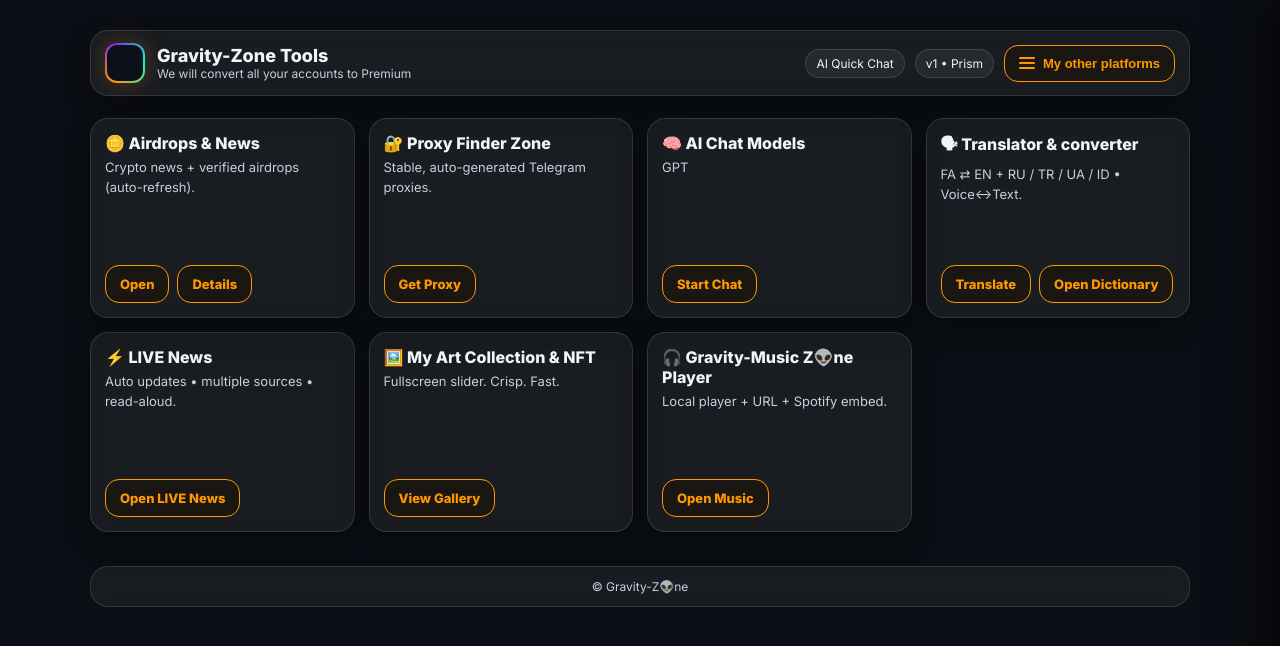
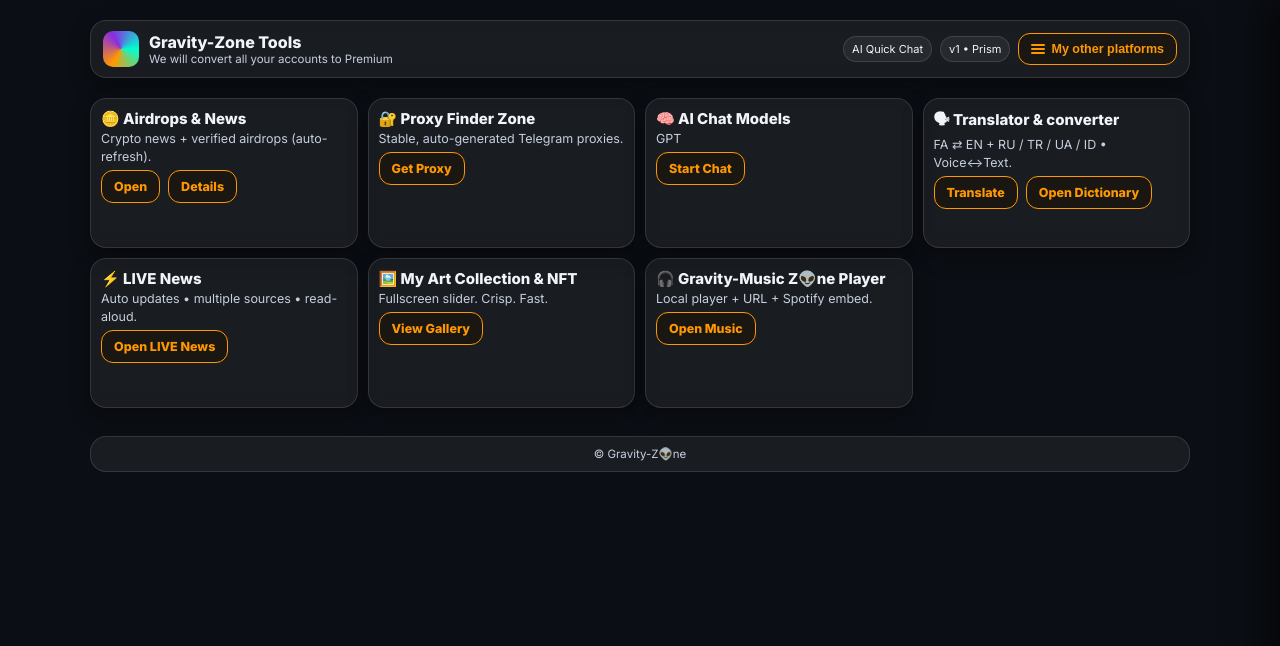
Before and after one commit to gravityzonehub/gravity-tools, a plain HTML site: page index.html in a window 1280 px wide. Drawn offline with Linux system fonts and the light colour scheme.

Commit message:
Update index.html

```diff
--- a/index.html
+++ b/index.html
@@ -9,7 +9,7 @@
     :root{
       --bg:#0b0e14; --text:#f2f5f8; --hint:#c7d0df;
       --panel:rgba(255,255,255,.06); --stroke:rgba(255,255,255,.12);
-      --accent:#ff9800; --r:18px; --shadow:0 10px 28px rgba(0,0,0,.35);
+      --accent:#ff9800; --r:16px; --shadow:0 8px 20px rgba(0,0,0,.35);
     }
     *{box-sizing:border-box}
     html,body{
@@ -17,73 +17,69 @@
       font-family:'Inter',system-ui,-apple-system,Segoe UI,Roboto,Arial,sans-serif
     }
     a{text-decoration:none;color:inherit}
-    .wrap{min-height:100%;display:flex;flex-direction:column;align-items:center;gap:16px;padding:20px}
-    .row{display:flex;align-items:center;gap:10px;flex-wrap:wrap}
+    .wrap{min-height:100%;display:flex;flex-direction:column;align-items:center;gap:14px;padding:14px}
+    .row{display:flex;align-items:center;gap:8px;flex-wrap:wrap}
 
     .header{
-      width:min(1100px,95%);margin-top:10px;padding:12px 14px;border-radius:var(--r);
-      background:var(--panel);border:1px solid var(--stroke);backdrop-filter:blur(10px);
-      box-shadow:var(--shadow);display:flex;align-items:center;justify-content:space-between;gap:12px
+      width:min(1100px,95%);margin-top:6px;padding:10px 12px;border-radius:var(--r);
+      background:var(--panel);border:1px solid var(--stroke);backdrop-filter:blur(8px);
+      box-shadow:var(--shadow);display:flex;align-items:center;justify-content:space-between;gap:10px
     }
-    .brand{display:flex;align-items:center;gap:12px}
-    .disc{width:40px;height:40px;border-radius:12px;background:conic-gradient(from 210deg, var(--accent), #8a2be2, #00ffd0, var(--accent));position:relative;box-shadow:0 0 22px rgba(255,152,0,.25)}
-    .disc:after{content:"";position:absolute;inset:2px;border-radius:10px;background:#0c1119}
-    .title{font-weight:800;font-size:18px}
-    .sub{color:var(--hint);font-size:12px}
-    .badge{padding:6px 10px;border-radius:999px;background:rgba(255,255,255,.06);border:1px solid var(--stroke);font-size:12px}
+    .brand{display:flex;align-items:center;gap:10px}
+    .disc{width:36px;height:36px;border-radius:10px;background:conic-gradient(from 210deg, var(--accent), #8a2be2, #00ffd0, var(--accent))}
+    .title{font-weight:800;font-size:16px}
+    .sub{color:var(--hint);font-size:11.5px}
+    .badge{padding:5px 8px;border-radius:999px;background:rgba(255,255,255,.06);border:1px solid var(--stroke);font-size:11px}
 
-    .grid{
-      width:min(1100px,95%);display:grid;gap:14px;margin:6px 0 18px;
-      grid-template-columns:repeat(auto-fit,minmax(260px,1fr))
-    }
+    .grid{width:min(1100px,95%);display:grid;gap:10px;margin:6px 0 14px;grid-template-columns:repeat(auto-fit,minmax(250px,1fr))}
     .card{
       position:relative;overflow:hidden;border-radius:var(--r);background:var(--panel);
-      border:1px solid var(--stroke);backdrop-filter:blur(8px);box-shadow:var(--shadow);
-      padding:14px;transition:transform .18s ease;display:flex;flex-direction:column;min-height:200px
+      border:1px solid var(--stroke);backdrop-filter:blur(6px);box-shadow:var(--shadow);
+      padding:10px;display:flex;flex-direction:column;min-height:150px;transition:transform .15s ease
     }
-    .card:hover{transform:translateY(-3px)}
-    .card h3{margin:0 0 4px;font-size:16px;font-weight:800}
-    .card p{margin:0;color:var(--hint);font-size:13px;line-height:1.55}
-    .actions{margin-top:auto;display:flex;gap:8px;flex-wrap:wrap}
+    .card:hover{transform:translateY(-2px)}
+    .card h3{margin:0 0 2px;font-size:15px;font-weight:800}
+    .card p{margin:0;color:var(--hint);font-size:12.5px;line-height:1.45}
+    .actions{margin-top:4px;display:flex;gap:8px;flex-wrap:wrap}
 
-    /* === ONE STYLE FOR ALL BUTTONS === */
+    /* --- Buttons (unified style) --- */
     .btn{
-      display:inline-flex;align-items:center;justify-content:center;gap:8px;
-      padding:10px 14px;border-radius:14px;
+      display:inline-flex;align-items:center;justify-content:center;gap:6px;
+      padding:8px 12px;border-radius:12px;
       background:#1a1713;border:1px solid var(--accent);color:var(--accent);
-      font-weight:800;font-size:13px;cursor:pointer;
+      font-weight:700;font-size:12.5px;cursor:pointer;
       transition:transform .08s ease, box-shadow .2s ease, background .2s ease
     }
     .btn:hover{background:#211c17;box-shadow:0 0 10px rgba(255,152,0,.25)}
-    .btn:active{transform:translateY(1px) scale(.99)}
+    .btn:active{transform:translateY(1px) scale(.98)}
 
-    /* Hamburger styled like btn */
+    /* --- Hamburger same as btn --- */
     .hambtn{
-      display:inline-flex;align-items:center;gap:8px;
-      padding:10px 14px;border-radius:14px;
+      display:inline-flex;align-items:center;gap:6px;
+      padding:8px 12px;border-radius:12px;
       background:#1a1713;border:1px solid var(--accent);color:var(--accent);
-      font-weight:800;font-size:13px;cursor:pointer;
+      font-weight:700;font-size:12.5px;cursor:pointer
     }
-    .hambtn .bars{width:16px;height:12px;position:relative}
+    .hambtn .bars{width:14px;height:10px;position:relative}
     .hambtn .bars:before,.hambtn .bars:after,.hambtn .mid{
       content:"";position:absolute;left:0;right:0;height:2px;background:var(--accent);border-radius:2px
     }
-    .hambtn .bars:before{top:0}.hambtn .mid{top:5px}.hambtn .bars:after{bottom:0}
+    .hambtn .bars:before{top:0}.hambtn .mid{top:4px}.hambtn .bars:after{bottom:0}
 
     /* Drawer */
-    .drawer{position:fixed;inset:0 0 0 auto;width:min(340px,92%);background:#0d121b;
-      border-left:1px solid var(--stroke);box-shadow:-20px 0 40px rgba(0,0,0,.55);
+    .drawer{position:fixed;inset:0 0 0 auto;width:min(300px,90%);background:#0d121b;
+      border-left:1px solid var(--stroke);box-shadow:-18px 0 30px rgba(0,0,0,.5);
       transform:translateX(100%);transition:transform .25s ease;display:flex;flex-direction:column;z-index:50}
     .drawer.active{transform:translateX(0)}
-    .drawer-header{display:flex;align-items:center;justify-content:space-between;padding:14px 16px;border-bottom:1px solid var(--stroke)}
+    .drawer-header{display:flex;align-items:center;justify-content:space-between;padding:12px;border-bottom:1px solid var(--stroke)}
     .drawer-title{font-weight:800;color:var(--accent)}
-    .drawer-close{background:transparent;border:1px solid var(--stroke);color:var(--text);padding:6px 10px;border-radius:10px;cursor:pointer}
-    .links{display:grid;gap:10px;padding:14px 16px}
-    .linkitem{display:flex;align-items:center;gap:10px;padding:12px 14px;border:1px solid var(--stroke);border-radius:12px;background:rgba(255,255,255,.04);font-weight:600}
+    .drawer-close{background:transparent;border:1px solid var(--stroke);color:var(--text);padding:5px 8px;border-radius:8px;cursor:pointer}
+    .links{display:grid;gap:8px;padding:12px}
+    .linkitem{padding:10px;border:1px solid var(--stroke);border-radius:10px;background:rgba(255,255,255,.04);font-weight:600}
     .linkitem:hover{background:rgba(255,255,255,.07)}
 
-    .footer{width:min(1100px,95%);display:grid;gap:12px;grid-template-columns:repeat(auto-fit,minmax(260px,1fr));margin-bottom:8px}
-    .note{padding:12px 14px;background:var(--panel);border:1px solid var(--stroke);border-radius:var(--r);color:var(--hint);font-size:12px;text-align:center;backdrop-filter:blur(8px)}
+    .footer{width:min(1100px,95%);margin-bottom:6px}
+    .note{padding:10px;background:var(--panel);border:1px solid var(--stroke);border-radius:var(--r);color:var(--hint);font-size:11.5px;text-align:center}
   </style>
 </head>
 <body>
```
